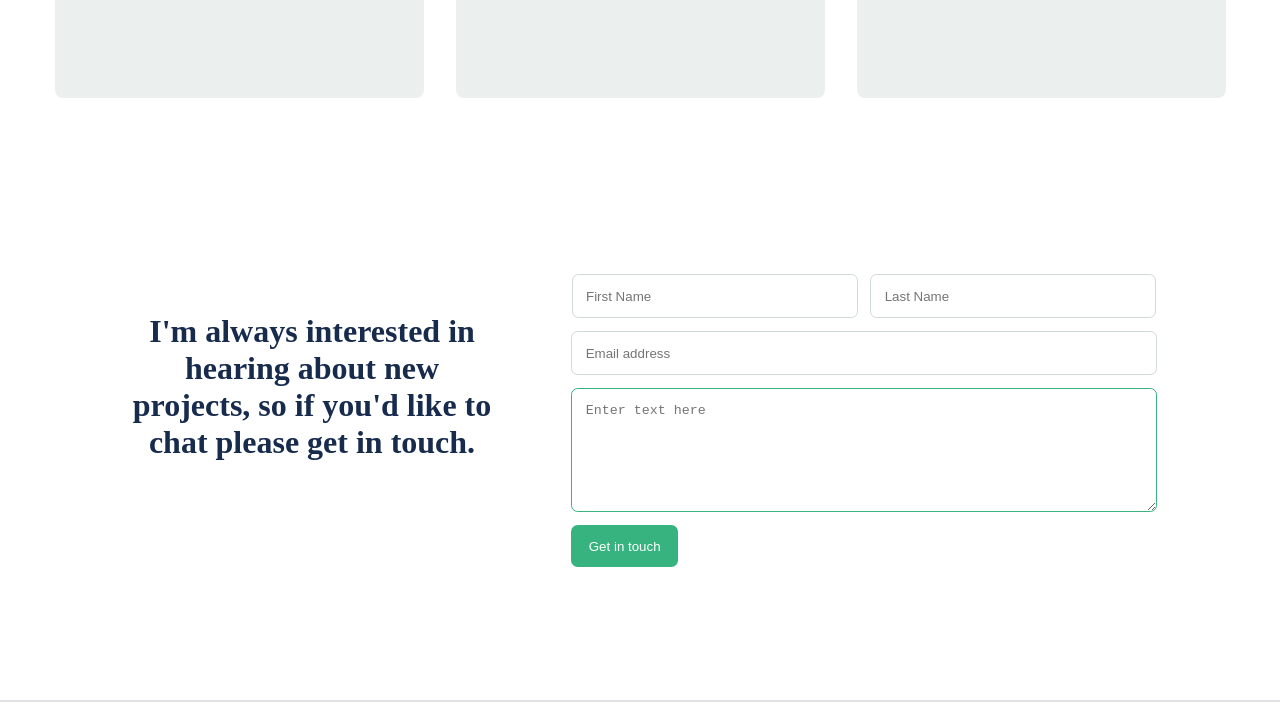
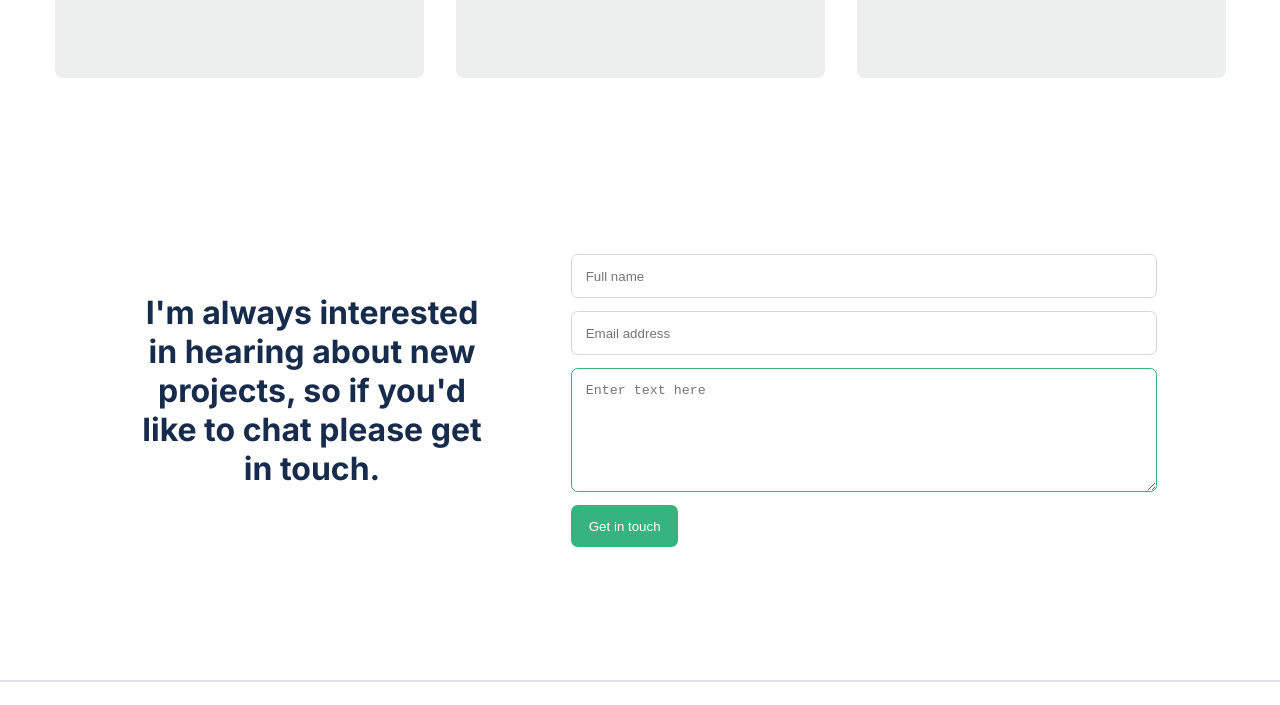
Before and after one commit to jossi30/Portfolio, a website: page index.html in a window 1280 px wide. Shown: the part 2600-3305 px from the top of the page. Drawn offline with Linux system fonts and the light colour scheme.

Commit message:
made changes suggested by the reviewer

```diff
--- a/index.html
+++ b/index.html
@@ -150,7 +150,7 @@
                   <div class="about-me">
                   <div class="about-me1">
                       <h2>About me</h2>
-                      <p> I can help you build a product , feature or website Look through some of my work and<br> experience! If you like what you see and have a project you need coded,<br> don’t hestiate to contact me.</p>
+                      <p> I can help you build a product , feature or website Look through some of my work and<span> experience! If you like what you see and have a project you need coded,<span> don’t hestiate to contact me.</p>
                       <button type="submit" href="#">Get My Resume</button>
                   </div>
                   <div class="main-container-about">
@@ -207,10 +207,6 @@
                     <form action="https://formspree.io/f/mdojqgye" method="post">
 
                         <input type="text" name="full name" id="Full-name" placeholder="Full name" minlength="1" maxlength="30" required>
-                        <div class="input-name">
-                            <input type="text" name="First Name" id="First-Name" placeholder="First Name" minlength="1" maxlength="30" required>
-                            <input type="text" name="Last Name" id="Last-Name" placeholder="Last Name" minlength="1" maxlength="30" required>
-                        </div>
                         <input type="email" name="Email address" id="email" placeholder="Email address" required  pattern="[a-z0-9._%+-]+@[a-z0-9.-]+\.[a-z]{2,}$">
                         <textarea name="textarea" id="text-area" cols="30" rows="10" placeholder="Enter text here" required></textarea>
                         <button type="submit">Get in touch</button>
--- a/style.css
+++ b/style.css
@@ -314,6 +314,7 @@ button:hover {
   font-size: 2em;
   font-weight: bold;
   color: #172b4d;
+  font-family: "Inter", sans-serif;
 }
 
 .sub-container-form form {
@@ -344,9 +345,6 @@ button:hover {
   margin-bottom: 1em;
 }
 
-.input-name {
-  display: none;
-}
 
 .container-form textarea {
   border: 1px solid #d0d9d4;
@@ -533,25 +531,13 @@ button:hover {
   }
 
   .sub-container-form #Full-name {
-    display: none;
+    width: 41.75em;
+    border: 1px solid #d0d9d4;
+    margin-bottom: 1em;
+    padding: 1em;
+    border-radius: 0.5em;
   }
 
-  .container-form #First-Name {
-    border: 1px solid #d0d9d4;
-    width: 19.3em;
-    padding: 1em;
-    margin-right: 0.9em;
-    border-radius: 0.5em;
-    margin-bottom: 1em;
-  }
-
-  .container-form #Last-Name {
-    border: 1px solid #d0d9d4;
-    width: 19.3em;
-    padding: 1em;
-    border-radius: 0.5em;
-    margin-bottom: 1em;
-  }
 
   .container-form input[type=email] {
     width: 41.75em;
```
